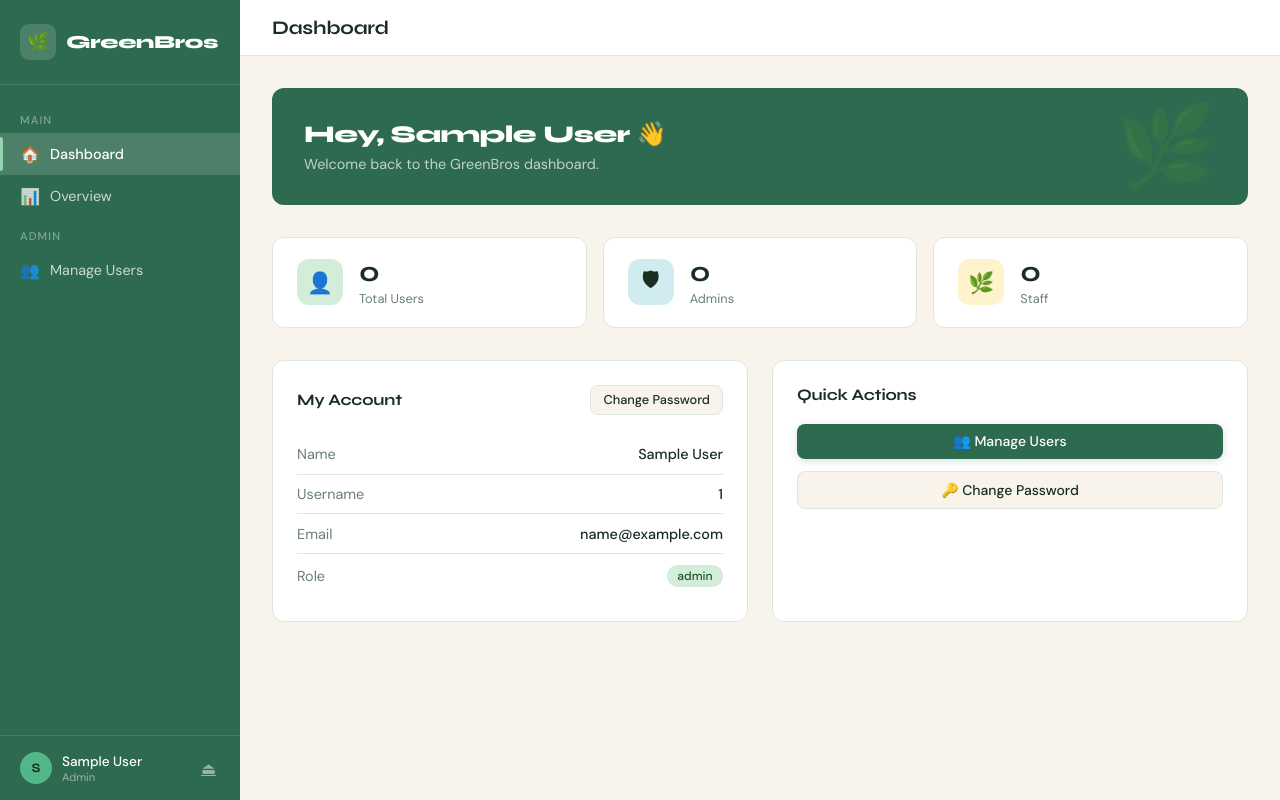
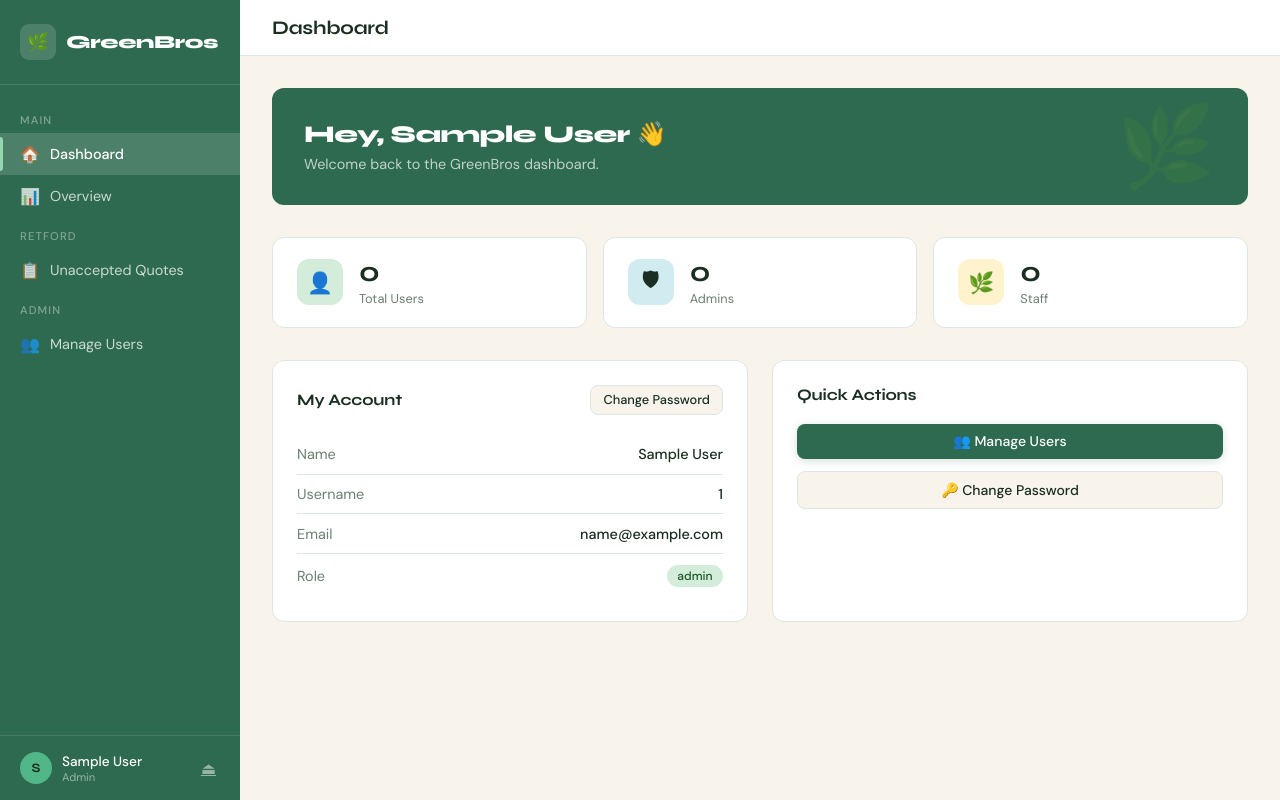
Before and after one commit to JAMIEOBRIEN260182/greenbros-dashboard-already-exists-in-this-account, a Flask app: page / in a window 1280 px wide. Run offline with Flask 3, Linux system fonts and the light colour scheme; the visitor is signed in with stand-in values (Sample User, id 1); data that the repository does not hold is empty; some libraries are stand-ins or nearby versions.

Commit message:
Update templates/base.html

```diff
--- a/templates/base.html
+++ b/templates/base.html
@@ -298,6 +298,10 @@
       <a href="{{ url_for('overview') }}" class="nav-link {% if request.endpoint == 'overview' %}active{% endif %}">
         <span class="nav-icon">📊</span> Overview
       </a>
+      <div class="nav-section-label">Retford</div>
+      <a href="{{ url_for('unaccepted_quotes') }}" class="nav-link {% if request.endpoint == 'unaccepted_quotes' %}active{% endif %}">
+        <span class="nav-icon">📋</span> Unaccepted Quotes
+      </a>
 
       {% if user.role == 'admin' %}
       <div class="nav-section-label">Admin</div>
```
